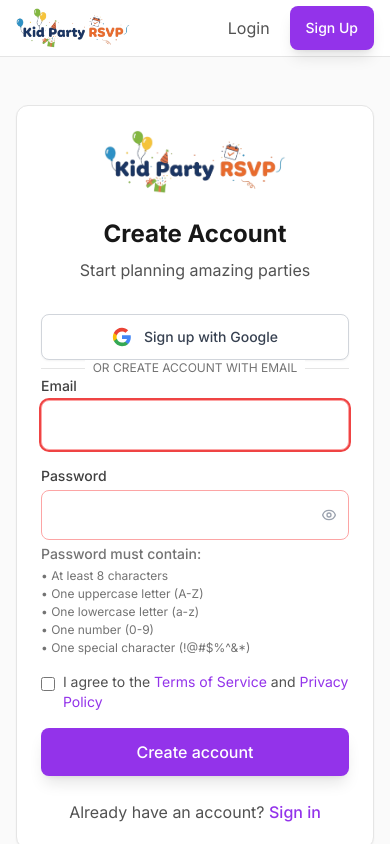
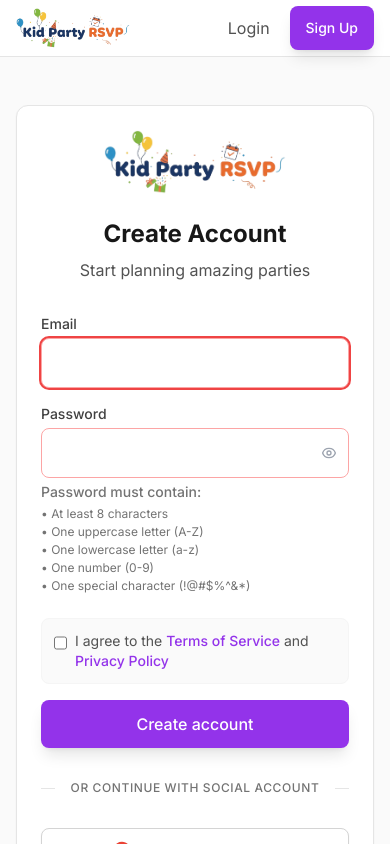
Before and after one commit to PerforMance308/kids-party-rsvp, a Next.js app: page /en/register in a window 390 px wide. Shown: the top 844 px of the page. Built offline with nearby package versions, Linux system fonts and the light colour scheme; no server answers.

Commit message:
style: rationalize auth UI (login/register) and fix mobile overlapping

```diff
--- a/src/app/[locale]/login/page.tsx
+++ b/src/app/[locale]/login/page.tsx
@@ -111,29 +111,7 @@
             </p>
           </div>
 
-          {/* Google Sign In Button */}
-          <button
-            type="button"
-            onClick={handleGoogleSignIn}
-            className="w-full flex items-center justify-center px-4 py-3 border border-gray-300 rounded-lg shadow-sm bg-white text-sm font-medium text-gray-700 hover:bg-gray-50 focus:outline-none focus:ring-2 focus:ring-offset-2 focus:ring-primary-500"
-          >
-            <svg className="w-5 h-5 mr-3" viewBox="0 0 24 24">
-              <path fill="#4285F4" d="M22.56 12.25c0-.78-.07-1.53-.2-2.25H12v4.26h5.92c-.26 1.37-1.04 2.53-2.21 3.31v2.77h3.57c2.08-1.92 3.28-4.74 3.28-8.09z" />
-              <path fill="#34A853" d="M12 23c2.97 0 5.46-.98 7.28-2.66l-3.57-2.77c-.98.66-2.23 1.06-3.71 1.06-2.86 0-5.29-1.93-6.16-4.53H2.18v2.84C3.99 20.53 7.7 23 12 23z" />
-              <path fill="#FBBC05" d="M5.84 14.09c-.22-.66-.35-1.36-.35-2.09s.13-1.43.35-2.09V7.07H2.18C1.43 8.55 1 10.22 1 12s.43 3.45 1.18 4.93l2.85-2.22.81-.62z" />
-              <path fill="#EA4335" d="M12 5.38c1.62 0 3.06.56 4.21 1.64l3.15-3.15C17.45 2.09 14.97 1 12 1 7.7 1 3.99 3.47 2.18 7.07l3.66 2.84c.87-2.6 3.3-4.53 6.16-4.53z" />
-            </svg>
-            {t('login.signInWithGoogle')}
-          </button>
 
-          <div className="relative mt-6">
-            <div className="absolute inset-0 flex items-center">
-              <span className="w-full border-t" />
-            </div>
-            <div className="relative flex justify-center text-xs uppercase">
-              <span className="bg-white px-2 text-neutral-500">{t('login.orContinueWith')}</span>
-            </div>
-          </div>
 
           <form onSubmit={handleSubmit} className="space-y-4">
             <div>
@@ -203,6 +181,30 @@
             </div>
           </form>
 
+          <div className="relative my-8">
+            <div className="absolute inset-0 flex items-center">
+              <span className="w-full border-t border-neutral-200" />
+            </div>
+            <div className="relative flex justify-center text-xs uppercase">
+              <span className="bg-white px-4 text-neutral-500 font-medium tracking-wider">{t('login.orContinueWith')}</span>
+            </div>
+          </div>
+
+          {/* Google Sign In Button - Consistent with Register Page */}
+          <button
+            type="button"
+            onClick={handleGoogleSignIn}
+            className="w-full flex items-center justify-center px-4 py-3 border border-neutral-300 rounded-lg shadow-sm bg-white text-sm font-medium text-gray-700 hover:bg-gray-50 transition-colors focus:outline-none focus:ring-2 focus:ring-offset-2 focus:ring-primary-500"
+          >
+            <svg className="w-5 h-5 mr-3" viewBox="0 0 24 24">
+              <path fill="#4285F4" d="M22.56 12.25c0-.78-.07-1.53-.2-2.25H12v4.26h5.92c-.26 1.37-1.04 2.53-2.21 3.31v2.77h3.57c2.08-1.92 3.28-4.74 3.28-8.09z" />
+              <path fill="#34A853" d="M12 23c2.97 0 5.46-.98 7.28-2.66l-3.57-2.77c-.98.66-2.23 1.06-3.71 1.06-2.86 0-5.29-1.93-6.16-4.53H2.18v2.84C3.99 20.53 7.7 23 12 23z" />
+              <path fill="#FBBC05" d="M5.84 14.09c-.22-.66-.35-1.36-.35-2.09s.13-1.43.35-2.09V7.07H2.18C1.43 8.55 1 10.22 1 12s.43 3.45 1.18 4.93l2.85-2.22.81-.62z" />
+              <path fill="#EA4335" d="M12 5.38c1.62 0 3.06.56 4.21 1.64l3.15-3.15C17.45 2.09 14.97 1 12 1 7.7 1 3.99 3.47 2.18 7.07l3.66 2.84c.87-2.6 3.3-4.53 6.16-4.53z" />
+            </svg>
+            {t('login.signInWithGoogle')}
+          </button>
+
           <div className="text-center mt-6">
             <p className="text-neutral-600">
               {t('login.noAccount')}{' '}
--- a/src/app/[locale]/register/page.tsx
+++ b/src/app/[locale]/register/page.tsx
@@ -102,29 +102,8 @@
             </p>
           </div>
 
-          {/* Google Sign In Button */}
-          <button
-            type="button"
-            onClick={handleGoogleSignIn}
-            className="w-full flex items-center justify-center px-4 py-3 border border-gray-300 rounded-lg shadow-sm bg-white text-sm font-medium text-gray-700 hover:bg-gray-50 focus:outline-none focus:ring-2 focus:ring-offset-2 focus:ring-primary-500"
-          >
-            <svg className="w-5 h-5 mr-3" viewBox="0 0 24 24">
-              <path fill="#4285F4" d="M22.56 12.25c0-.78-.07-1.53-.2-2.25H12v4.26h5.92c-.26 1.37-1.04 2.53-2.21 3.31v2.77h3.57c2.08-1.92 3.28-4.74 3.28-8.09z" />
-              <path fill="#34A853" d="M12 23c2.97 0 5.46-.98 7.28-2.66l-3.57-2.77c-.98.66-2.23 1.06-3.71 1.06-2.86 0-5.29-1.93-6.16-4.53H2.18v2.84C3.99 20.53 7.7 23 12 23z" />
-              <path fill="#FBBC05" d="M5.84 14.09c-.22-.66-.35-1.36-.35-2.09s.13-1.43.35-2.09V7.07H2.18C1.43 8.55 1 10.22 1 12s.43 3.45 1.18 4.93l2.85-2.22.81-.62z" />
-              <path fill="#EA4335" d="M12 5.38c1.62 0 3.06.56 4.21 1.64l3.15-3.15C17.45 2.09 14.97 1 12 1 7.7 1 3.99 3.47 2.18 7.07l3.66 2.84c.87-2.6 3.3-4.53 6.16-4.53z" />
-            </svg>
-            {t('register.signUpWithGoogle')}
-          </button>
 
-          <div className="relative">
-            <div className="absolute inset-0 flex items-center">
-              <span className="w-full border-t" />
-            </div>
-            <div className="relative flex justify-center text-xs uppercase">
-              <span className="bg-white px-2 text-neutral-500">Or create account with email</span>
-            </div>
-          </div>
+
 
           <form onSubmit={handleSubmit} className="space-y-4">
             <div>
@@ -185,40 +164,73 @@
               </div>
             </div>
 
-            <div className="flex items-start gap-2">
+
+            {/* Terms and Error message placed right above buttons */}
+            <div className="space-y-3 pt-2">
+              <div className={`flex items-start gap-2 p-3 rounded-lg border transition-colors ${!agreedToTerms && error ? 'bg-red-50 border-red-200' : 'bg-neutral-50 border-neutral-100'}`}>
                 <input
                   type="checkbox"
                   id="terms"
                   checked={agreedToTerms}
                   onChange={(e) => setAgreedToTerms(e.target.checked)}
-                className="mt-1 h-4 w-4 text-primary-600 border-neutral-300 rounded focus:ring-primary-500"
+                  className="mt-1 h-4 w-4 text-primary-600 border-neutral-300 rounded focus:ring-primary-500 cursor-pointer"
                 />
-              <label htmlFor="terms" className="text-sm text-neutral-600">
+                <label htmlFor="terms" className="text-sm text-neutral-600 cursor-pointer">
                   I agree to the{' '}
-                <Link href={`/${locale}/terms`} className="text-primary-600 hover:underline" target="_blank">
+                  <Link href={`/${locale}/terms`} className="text-primary-600 hover:underline font-medium" target="_blank">
                     Terms of Service
                   </Link>{' '}
                   and{' '}
-                <Link href={`/${locale}/privacy`} className="text-primary-600 hover:underline" target="_blank">
+                  <Link href={`/${locale}/privacy`} className="text-primary-600 hover:underline font-medium" target="_blank">
                     Privacy Policy
                   </Link>
                 </label>
               </div>
 
               {error && (
-              <div className="p-3 bg-red-50 border border-red-200 rounded-lg text-red-700 text-sm">
+                <div className="p-3 bg-red-50 border border-red-200 rounded-lg text-red-700 text-sm animate-fade-in">
+                  <div className="flex items-center gap-2">
+                    <svg className="w-4 h-4" fill="currentColor" viewBox="0 0 20 20">
+                      <path fillRule="evenodd" d="M18 10a8 8 0 11-16 0 8 8 0 0116 0zm-7 4a1 1 0 11-2 0 1 1 0 012 0zm-1-9a1 1 0 00-1 1v4a1 1 0 102 0V6a1 1 0 00-1-1z" clipRule="evenodd" />
+                    </svg>
                     {error}
                   </div>
+                </div>
               )}
+            </div>
 
             <button
               type="submit"
               disabled={isLoading}
-              className="w-full btn btn-primary disabled:opacity-50"
+              className="w-full btn btn-primary disabled:opacity-50 mt-2"
             >
               {isLoading ? t('register.creatingAccount') : t('register.signUp')}
             </button>
           </form>
+
+          <div className="relative my-8">
+            <div className="absolute inset-0 flex items-center">
+              <span className="w-full border-t border-neutral-200" />
+            </div>
+            <div className="relative flex justify-center text-xs uppercase">
+              <span className="bg-white px-4 text-neutral-500 font-medium tracking-wider">Or continue with social account</span>
+            </div>
+          </div>
+
+          {/* Google Sign In Button moved to bottom */}
+          <button
+            type="button"
+            onClick={handleGoogleSignIn}
+            className="w-full flex items-center justify-center px-4 py-3 border border-neutral-300 rounded-lg shadow-sm bg-white text-sm font-medium text-neutral-700 hover:bg-neutral-50 transition-colors focus:outline-none focus:ring-2 focus:ring-offset-2 focus:ring-primary-500"
+          >
+            <svg className="w-5 h-5 mr-3" viewBox="0 0 24 24">
+              <path fill="#4285F4" d="M22.56 12.25c0-.78-.07-1.53-.2-2.25H12v4.26h5.92c-.26 1.37-1.04 2.53-2.21 3.31v2.77h3.57c2.08-1.92 3.28-4.74 3.28-8.09z" />
+              <path fill="#34A853" d="M12 23c2.97 0 5.46-.98 7.28-2.66l-3.57-2.77c-.98.66-2.23 1.06-3.71 1.06-2.86 0-5.29-1.93-6.16-4.53H2.18v2.84C3.99 20.53 7.7 23 12 23z" />
+              <path fill="#FBBC05" d="M5.84 14.09c-.22-.66-.35-1.36-.35-2.09s.13-1.43.35-2.09V7.07H2.18C1.43 8.55 1 10.22 1 12s.43 3.45 1.18 4.93l2.85-2.22.81-.62z" />
+              <path fill="#EA4335" d="M12 5.38c1.62 0 3.06.56 4.21 1.64l3.15-3.15C17.45 2.09 14.97 1 12 1 7.7 1 3.99 3.47 2.18 7.07l3.66 2.84c.87-2.6 3.3-4.53 6.16-4.53z" />
+            </svg>
+            {t('register.signUpWithGoogle')}
+          </button>
 
           <div className="text-center mt-6">
             <p className="text-neutral-600">
```
Lines whose indentation alone changed are shown as unchanged.
